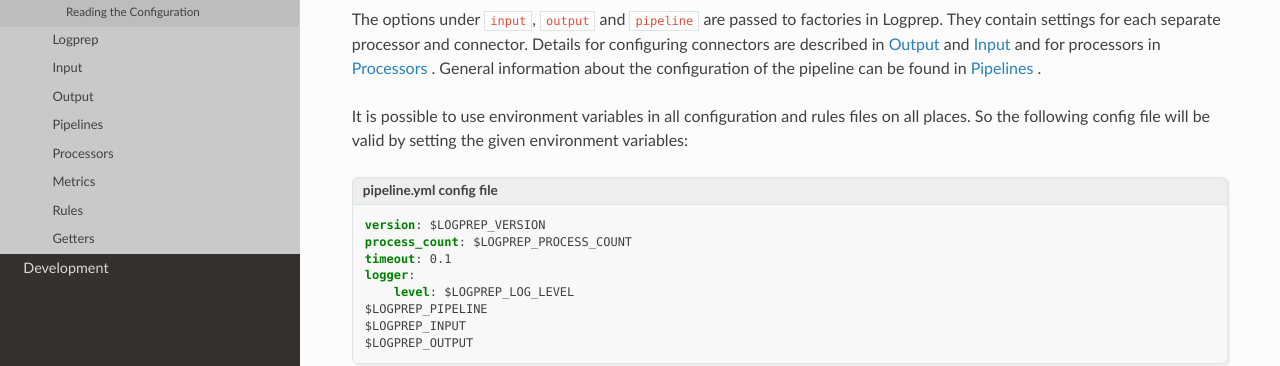
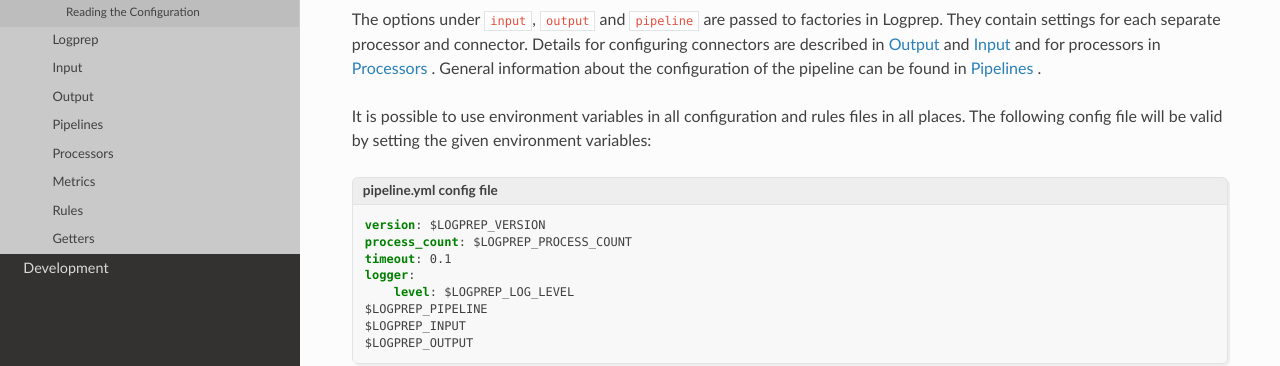
Before and after one commit to fkie-cad/Logprep, a Sphinx documentation site: the page built from doc/source/user_manual/configuration/configurationdata.rst, in a window 1280 px wide and 900 px high. Shown: the part 406-772 px from the top of the window. Built offline with Sphinx 7.4.7 and the Read the Docs theme 2.0.0, drawn with Linux system fonts in a browser that asks for light colours.

```diff
--- a/doc/source/user_manual/configuration/configurationdata.rst
+++ b/doc/source/user_manual/configuration/configurationdata.rst
@@ -21,7 +21,7 @@ They contain settings for each separate processor and connector.
 Details for configuring connectors are described in :ref:`output` and :ref:`input` and for processors in :ref:`processors` .
 General information about the configuration of the pipeline can be found in :ref:`pipeline_config` .
 
-It is possible to use environment variables in all configuration and rules files on all places. So the following config file
+It is possible to use environment variables in all configuration and rules files in all places. The following config file
 will be valid by setting the given environment variables:
 
 ..  code-block:: yaml
```
